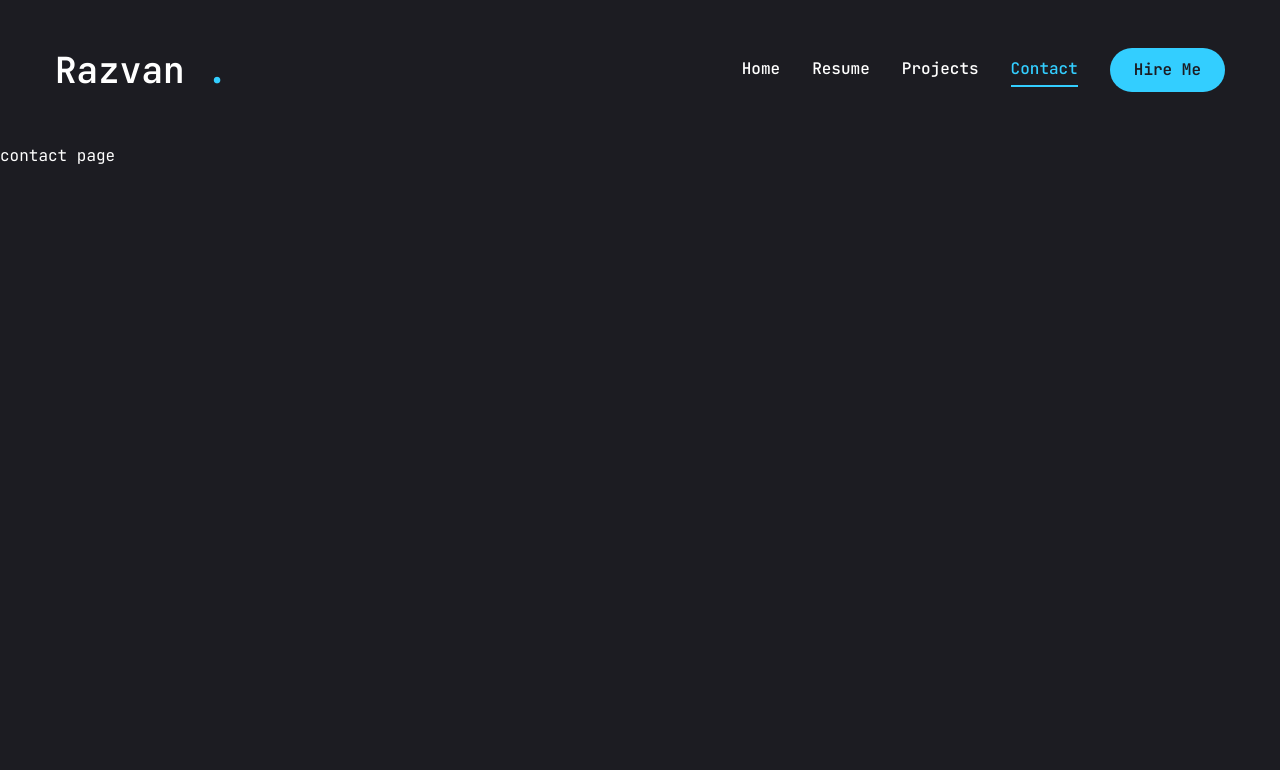
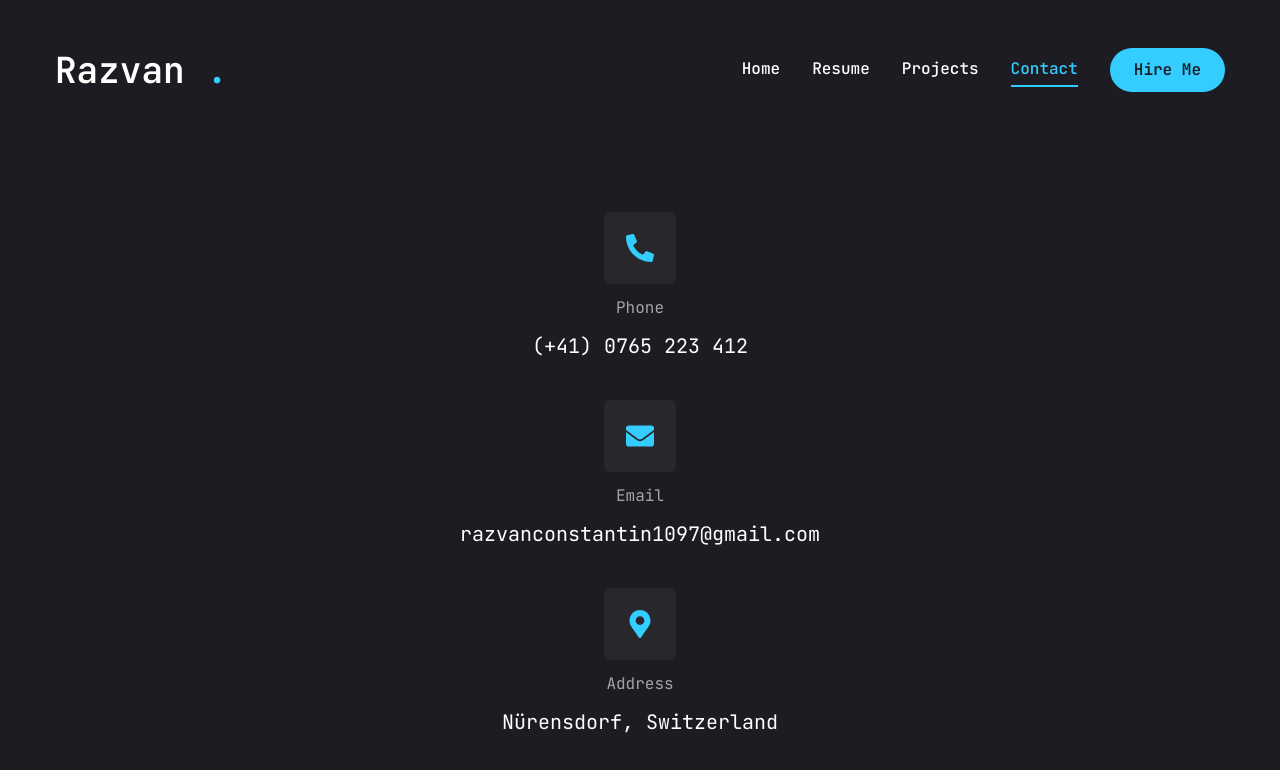
Before and after one commit to RazvanConstantin1/razvan-constantin, a Next.js app: page /contact in a window 1280 px wide. Shown: the top 770 px of the page. Built offline with nearby package versions, Linux system fonts and the light colour scheme.

Commit message:
finished the contact page

```diff
--- a/app/contact/page.jsx
+++ b/app/contact/page.jsx
@@ -1,5 +1,63 @@
+"use client";
+
+import { FaPhoneAlt, FaEnvelope, FaMapMarkerAlt } from "react-icons/fa";
+import { motion } from "framer-motion";
+const info = [
+  {
+    icon: <FaPhoneAlt />,
+    title: "Phone",
+    description: "(+41) 0765 223 412",
+  },
+  {
+    icon: <FaEnvelope />,
+    title: "Email",
+    description: "razvanconstantin1097@gmail.com",
+  },
+  {
+    icon: <FaMapMarkerAlt />,
+    title: "Address",
+    description: "Nürensdorf, Switzerland",
+  },
+];
+
 function Contact() {
-  return <div>contact page</div>;
+  return (
+    <motion.section
+      initial={{ opacity: 0 }}
+      animate={{
+        opacity: 1,
+        transition: {
+          delay: 2.4,
+          duration: 0.4,
+          ease: "easeIn",
+        },
+      }}
+      className="py-6"
+    >
+      <div className="container mx-auto">
+        <div className="flex items-center justify-center">
+          <ul className="flex flex-col gap-10 mt-12">
+            {info.map((item, index) => {
+              return (
+                <li
+                  key={index}
+                  className="flex flex-col gap-2 items-center justify-center"
+                >
+                  <div className="w-[52px] h-[52px] xl:w-[72px] xl:h-[72px] bg-[#27272c] text-accent rounded-md flex items-center justify-center">
+                    <div className="text-[28px]">{item.icon}</div>
+                  </div>
+                  <div>
+                    <p className="text-white/60">{item.title}</p>
+                  </div>
+                  <h3 className="text-xl">{item.description}</h3>
+                </li>
+              );
+            })}
+          </ul>
+        </div>
+      </div>
+    </motion.section>
+  );
 }
 
 export default Contact;
```
